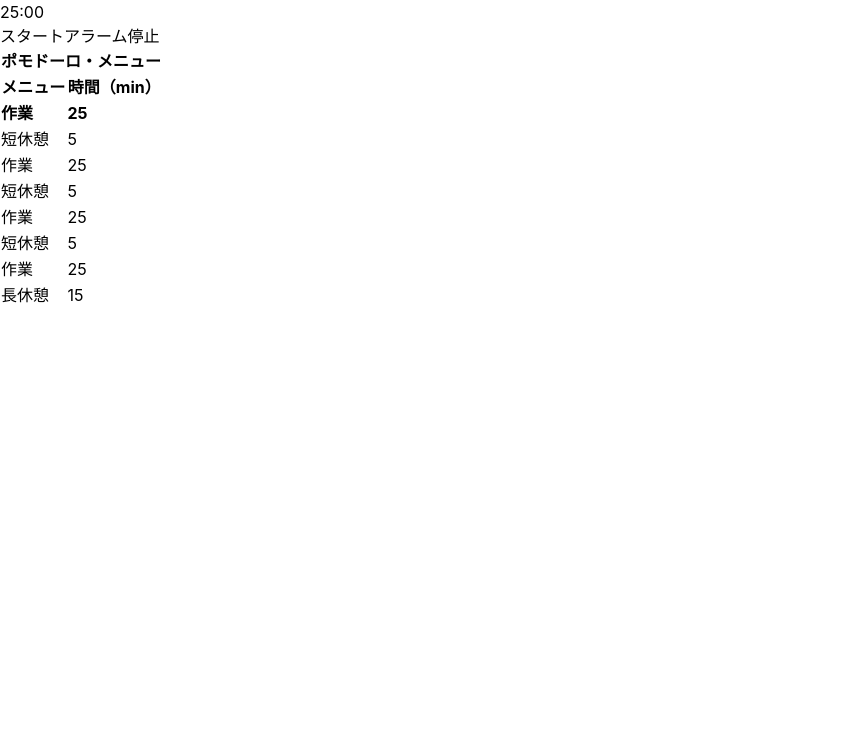
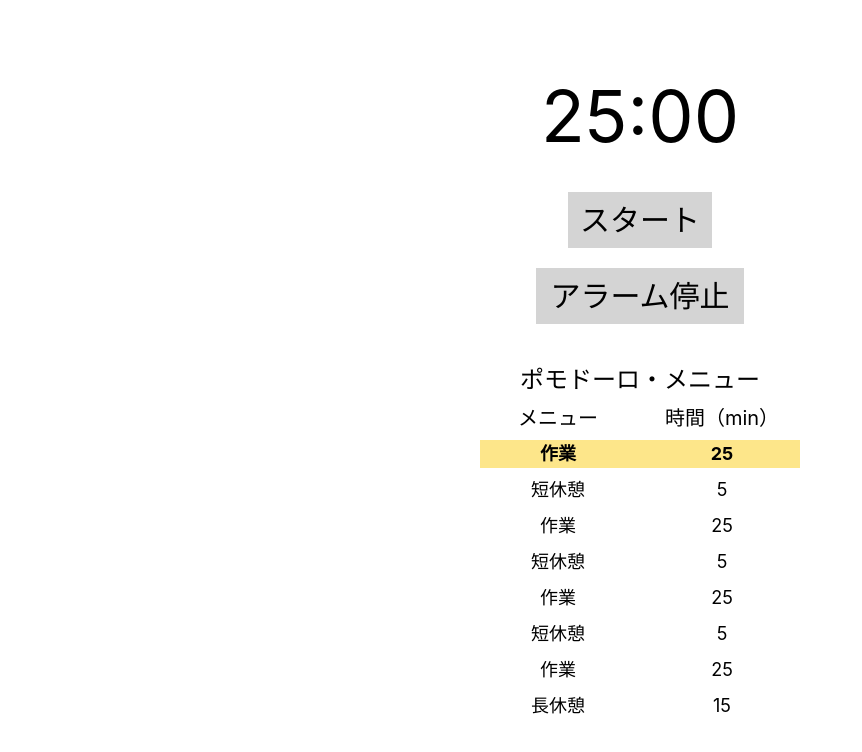
Before and after one commit to kzmshx/pomodoro, a React (Create React App) app: page / in a window 1280 px wide. Shown: the top 752 px of the page, without its empty margins (0-862 px from the left). Built offline with nearby package versions, Linux system fonts and the light colour scheme.

Commit message:
add: design implementation

```diff
--- a/src/App.tsx
+++ b/src/App.tsx
@@ -18,6 +18,17 @@ const timerItems: TimerItem[] = [
     {name: '作業', seconds: mtos(25)},
     {name: '長休憩', seconds: mtos(15)},
 ]
+
+function Button({children, className, disabled, onClick}: {
+    children?: React.ReactNode
+    className?: string
+    disabled?: boolean
+    onClick: () => void
+}) {
+    return <button className={[className, "bg-neutral-300"].join(' ')}
+                   disabled={disabled}
+                   onClick={onClick}>{children}</button>
+}
 
 function App() {
     const [timerIndex, setTimerIndex] = useState(0)
@@ -85,30 +96,31 @@ function App() {
     }, [alarmRinging])
 
     return (
-        <div>
-            <h1>{remainingTime}</h1>
-            {alarmRinging && <h1>Ringing</h1>}
-            <button onClick={handleTimerButtonClick}>{timerButtonLabel}</button>
-            <button onClick={handleAlarmStopButtonClick} disabled={alarmStopButtonDisabled}>アラーム停止</button>
-            <table>
-                <thead>
-                <tr>
-                    <th colSpan={2}>ポモドーロ・メニュー</th>
-                </tr>
-                <tr>
-                    <th>メニュー</th>
-                    <th>時間（min）</th>
-                </tr>
-                </thead>
-                <tbody>
-                {timerItems.map((t, i) => (
-                    <tr key={i} style={{fontWeight: i === timerIndex ? 'bold' : 'normal'}}>
-                        <td>{t.name}</td>
-                        <td>{t.seconds / 60}</td>
-                    </tr>
-                ))}
-                </tbody>
-            </table>
+        <div className={"container mx-auto my-20"}>
+            <div className={"m-10 text-center text-7xl"}>{remainingTime}</div>
+            <div className={"m-10 grid grid-cols-1 place-items-center space-y-5 text-3xl"}>
+                <Button className={"w-36 h-14"} onClick={handleTimerButtonClick}>{timerButtonLabel}</Button>
+                <Button className={"w-52 h-14"} onClick={handleAlarmStopButtonClick}
+                        disabled={alarmStopButtonDisabled}>アラーム停止</Button>
+            </div>
+            <div className={"container w-96 mx-auto my-10"}>
+                <div className={"w-80 mx-auto my-10 grid grid-cols-2 place-items-center gap-2"}>
+                    <div className={"w-full col-span-2 grid grid-cols-1 place-items-center gap-2 text-2xl"}>
+                        <div>ポモドーロ・メニュー</div>
+                    </div>
+                    <div className={"w-full col-span-2 grid grid-cols-2 place-items-center gap-2"}>
+                        <div className={"col-span-1 text-xl"}>メニュー</div>
+                        <div className={"col-span-1 text-xl"}>時間（min）</div>
+                    </div>
+                    {timerItems.map((t, i) => (
+                        <div key={i}
+                             className={`w-full col-span-2 grid grid-cols-2 place-items-center gap-2 ${i === timerIndex ? "bg-amber-200 font-bold" : ""}`}>
+                            <div className={"col-span-1 text-lg"}>{t.name}</div>
+                            <div className={"col-span-1 text-lg"}>{t.seconds / 60}</div>
+                        </div>
+                    ))}
+                </div>
+            </div>
         </div>
     );
 }
```
Also changed, not shown: 1 other file (tests, documents, lock files or other folders).
